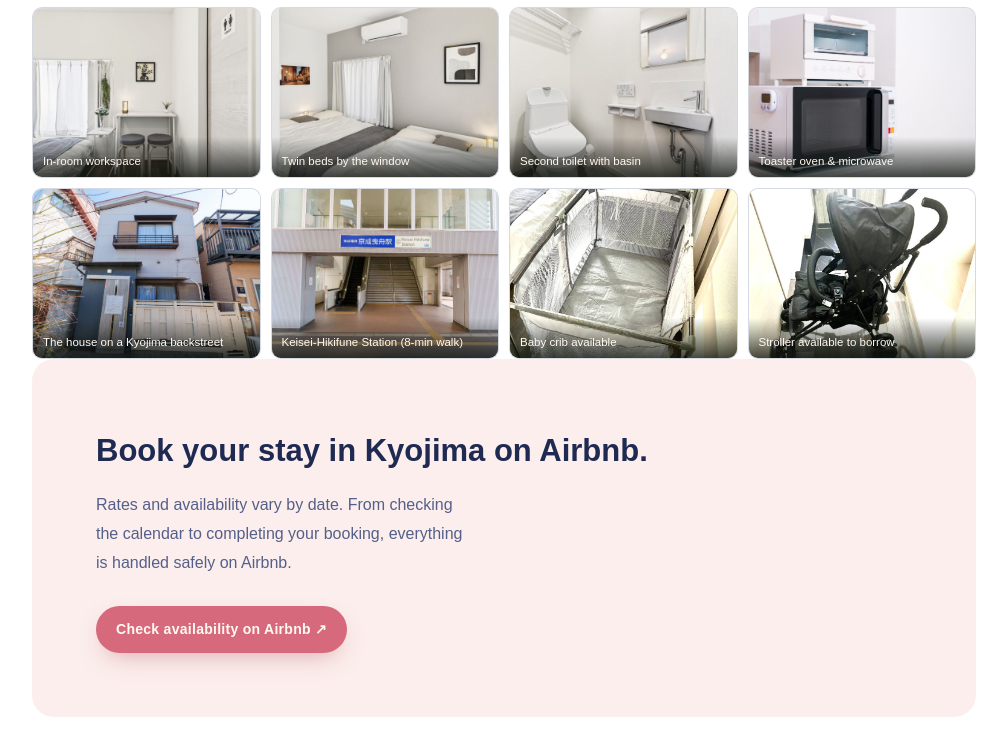
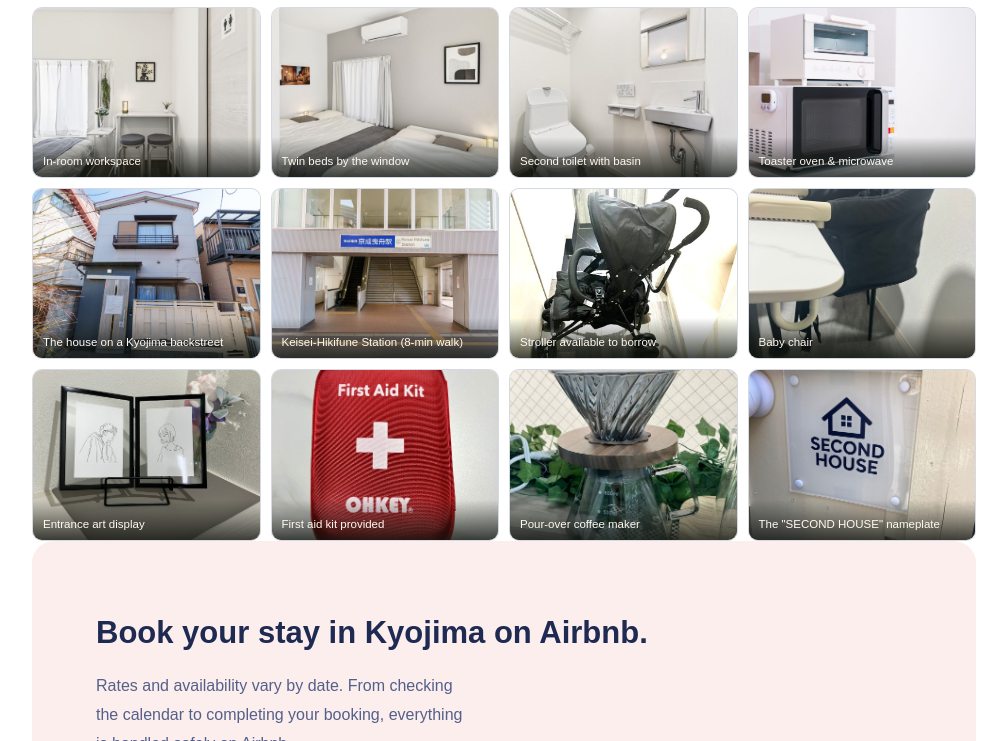
Before and after one commit to haseken1977-hub/my-website, a plain HTML site: page index.html in a window 1280 px wide. Shown: the part 3751-4492 px from the top of the page, without its empty margins (136-1143 px from the left). Drawn offline with Linux system fonts and the light colour scheme.

Commit message:
Add 5 new photos (baby chair, entrance art, first aid kit, coffee maker, nameplate); remove baby crib photo
Co-Authored-By: Claude Sonnet 5 <noreply@anthropic.com>

```diff
--- a/index.html
+++ b/index.html
@@ -543,7 +543,7 @@
     <div class="section-head">
       <div class="eyebrow"><span class="seal">撮</span>GALLERY</div>
       <h2 data-i18n="gallery_h2">写真でみる室内</h2>
-      <p data-i18n="gallery_p">全16点の写真で、部屋の隅々までご覧いただけます。写真をクリックすると拡大表示されます。</p>
+      <p data-i18n="gallery_p">全20点の写真で、部屋の隅々までご覧いただけます。写真をクリックすると拡大表示されます。</p>
     </div>
     <div class="gallery-grid" id="gallery-grid"></div>
   </section>
@@ -598,8 +598,12 @@
     { file:"photos/DSC01552.jpg", key:"p12" },
     { file:"photos/DSC01589.jpg", key:"p13" },
     { file:"photos/DSC01603.jpg", key:"p14" },
-    { file:"photos/IMG_3639.jpg", key:"p15" },
-    { file:"photos/IMG_3668.jpg", key:"p16" }
+    { file:"photos/IMG_3668.jpg", key:"p16" },
+    { file:"photos/babychair.jpg", key:"p17" },
+    { file:"photos/entrance-art.jpg", key:"p18" },
+    { file:"photos/firstaid.jpg", key:"p19" },
+    { file:"photos/coffeemaker.jpg", key:"p20" },
+    { file:"photos/nameplate.jpg", key:"p21" }
   ];
 
   var I18N = {
@@ -640,7 +644,7 @@
       host_quote:"「大変広くて便利」 — ゲストレビューより",
       host_rating:"5.0（レビュー5件）",
       gallery_h2:"写真でみる室内",
-      gallery_p:"全16点の写真で、部屋の隅々までご覧いただけます。写真をクリックすると拡大表示されます。",
+      gallery_p:"全20点の写真で、部屋の隅々までご覧いただけます。写真をクリックすると拡大表示されます。",
       final_h2:"京島での滞在は、Airbnbから。",
       final_p:"料金・空室状況は日程によって変動します。カレンダーの確認から予約の完了まで、Airbnbのページで安全に行えます。",
       final_cta:"Airbnbで空室を確認する ↗",
@@ -651,7 +655,8 @@
       p1:"ダイニング＆キッチン", p2:"フル装備のキッチン", p3:"洗面台と洗濯乾燥機", p4:"ウォシュレット付きトイレ",
       p5:"シャワールーム", p6:"明るい角部屋の寝室", p7:"ダブルベッドの寝室", p8:"クローゼット付き寝室",
       p9:"寝室内のワークスペース", p10:"窓辺のツインベッド", p11:"洗面台付き第2のトイレ", p12:"オーブントースター＆電子レンジ",
-      p13:"京島の路地に建つ外観", p14:"京成曳舟駅（徒歩8分）", p15:"ベビーベッド完備", p16:"ベビーカーの貸し出しあり"
+      p13:"京島の路地に建つ外観", p14:"京成曳舟駅（徒歩8分）", p16:"ベビーカーの貸し出しあり",
+      p17:"ベビーチェア", p18:"玄関を彩るアートフレーム", p19:"救急セット常備", p20:"ハンドドリップコーヒーメーカー", p21:"「SECOND HOUSE」の表札"
     },
     en: {
       wordmark_name:"SECOND HOUSE Kyojima",
@@ -690,7 +695,7 @@
       host_quote:"“Very spacious and convenient” — from a guest review",
       host_rating:"5.0 (5 reviews)",
       gallery_h2:"A look inside, in photos",
-      gallery_p:"Browse all 16 photos to see every corner of the house. Click any photo to view it larger.",
+      gallery_p:"Browse all 20 photos to see every corner of the house. Click any photo to view it larger.",
       final_h2:"Book your stay in Kyojima on Airbnb.",
       final_p:"Rates and availability vary by date. From checking the calendar to completing your booking, everything is handled safely on Airbnb.",
       final_cta:"Check availability on Airbnb ↗",
@@ -701,7 +706,8 @@
       p1:"Dining &amp; kitchen", p2:"Fully equipped kitchen", p3:"Vanity &amp; washer-dryer", p4:"Washlet toilet",
       p5:"Shower room", p6:"Bright corner bedroom", p7:"Bedroom with a double bed", p8:"Bedroom with closets",
       p9:"In-room workspace", p10:"Twin beds by the window", p11:"Second toilet with basin", p12:"Toaster oven &amp; microwave",
-      p13:"The house on a Kyojima backstreet", p14:"Keisei-Hikifune Station (8-min walk)", p15:"Baby crib available", p16:"Stroller available to borrow"
+      p13:"The house on a Kyojima backstreet", p14:"Keisei-Hikifune Station (8-min walk)", p16:"Stroller available to borrow",
+      p17:"Baby chair", p18:"Entrance art display", p19:"First aid kit provided", p20:"Pour-over coffee maker", p21:'The "SECOND HOUSE" nameplate'
     },
     zh: {
       wordmark_name:"SECOND HOUSE 京岛",
@@ -740,7 +746,7 @@
       host_quote:"“非常宽敞便利” —— 来自房客评价",
       host_rating:"5.0（5条评价）",
       gallery_h2:"图览室内",
-      gallery_p:"通过全部16张照片，全面了解房间的每一处细节。点击照片即可放大查看。",
+      gallery_p:"通过全部20张照片，全面了解房间的每一处细节。点击照片即可放大查看。",
       final_h2:"在京岛的住宿，请通过Airbnb预订。",
       final_p:"价格与空房情况会因日期而异。从查看日历到完成预订，均可在Airbnb页面安全办理。",
       final_cta:"前往Airbnb查看空房 ↗",
@@ -751,7 +757,8 @@
       p1:"餐厅与厨房", p2:"设备齐全的厨房", p3:"洗手台与洗烘一体机", p4:"智能马桶卫生间",
       p5:"淋浴间", p6:"明亮的转角卧室", p7:"双人床卧室", p8:"带衣柜的卧室",
       p9:"卧室内的工作区", p10:"靠窗的双床房", p11:"带洗手台的第二卫生间", p12:"烤箱与微波炉",
-      p13:"坐落于京岛小巷的外观", p14:"京成曳船站（步行8分钟）", p15:"备有婴儿床", p16:"提供婴儿车租借"
+      p13:"坐落于京岛小巷的外观", p14:"京成曳船站（步行8分钟）", p16:"提供婴儿车租借",
+      p17:"婴儿餐椅", p18:"玄关处的艺术装饰画框", p19:"备有急救箱", p20:"手冲咖啡壶套装", p21:'"SECOND HOUSE"门牌'
     },
     ko: {
       wordmark_name:"SECOND HOUSE 교지마",
@@ -790,7 +797,7 @@
       host_quote:"“매우 넓고 편리해요” — 게스트 리뷰 중",
       host_rating:"5.0 (리뷰 5건)",
       gallery_h2:"사진으로 보는 실내",
-      gallery_p:"총 16장의 사진으로 집의 구석구석을 살펴보세요. 사진을 클릭하면 크게 볼 수 있습니다.",
+      gallery_p:"총 20장의 사진으로 집의 구석구석을 살펴보세요. 사진을 클릭하면 크게 볼 수 있습니다.",
       final_h2:"교지마에서의 숙박은 Airbnb에서.",
       final_p:"요금과 공실 여부는 날짜에 따라 달라집니다. 캘린더 확인부터 예약 완료까지 Airbnb 페이지에서 안전하게 진행하실 수 있습니다.",
       final_cta:"Airbnb에서 공실 확인하기 ↗",
@@ -801,7 +808,8 @@
       p1:"다이닝 &amp; 주방", p2:"풀옵션 주방", p3:"세면대 &amp; 세탁건조기", p4:"워시렛 화장실",
       p5:"샤워룸", p6:"밝은 코너 침실", p7:"더블베드 침실", p8:"옷장이 있는 침실",
       p9:"침실 내 업무 공간", p10:"창가의 트윈 침대", p11:"세면대가 있는 두 번째 화장실", p12:"오븐토스터 &amp; 전자레인지",
-      p13:"교지마 골목에 자리한 외관", p14:"게이세이 히키후네역 (도보 8분)", p15:"아기 침대 구비", p16:"유모차 대여 가능"
+      p13:"교지마 골목에 자리한 외관", p14:"게이세이 히키후네역 (도보 8분)", p16:"유모차 대여 가능",
+      p17:"아기 의자", p18:"현관을 장식하는 아트 프레임", p19:"구급상자 비치", p20:"핸드드립 커피메이커", p21:'"SECOND HOUSE" 문패'
     }
   };
 
```
Also changed, not shown: second-house-kyojima.html (+19 -11 lines), photos/IMG_3639.jpg (deleted), photos/babychair.jpg (added), photos/coffeemaker.jpg (added), photos/entrance-art.jpg (added), photos/firstaid.jpg (added), photos/nameplate.jpg (added).
